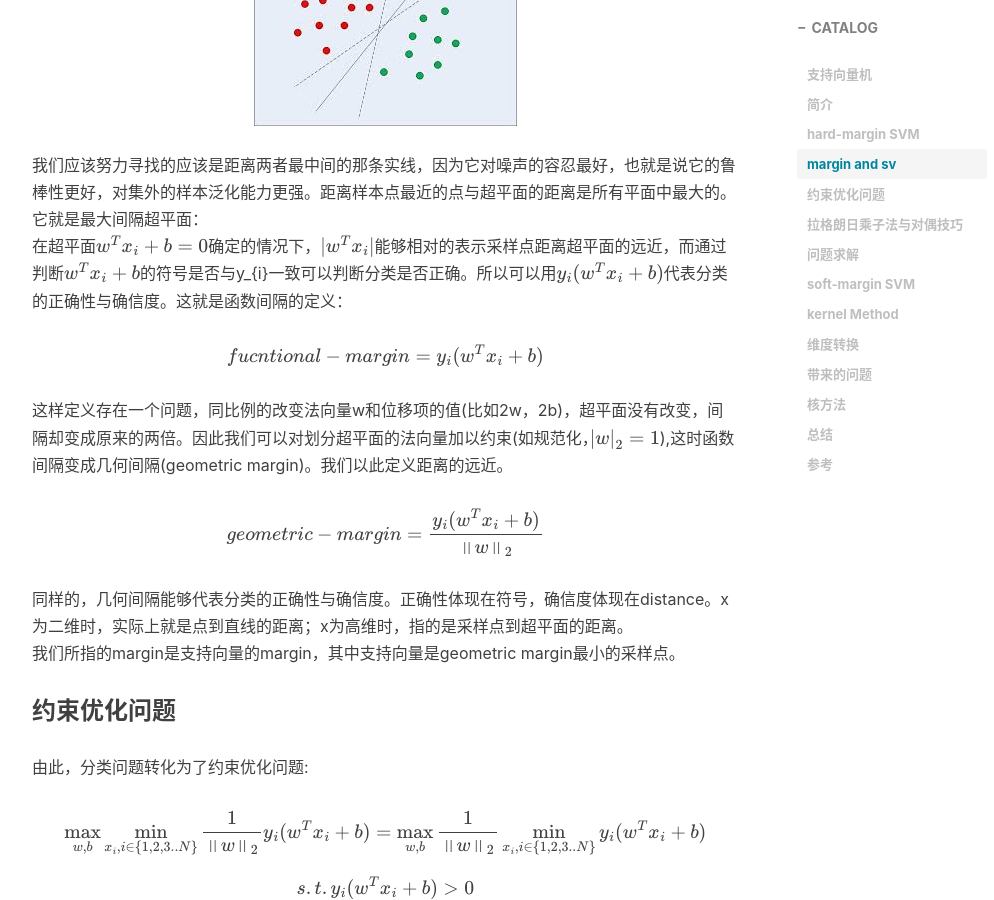
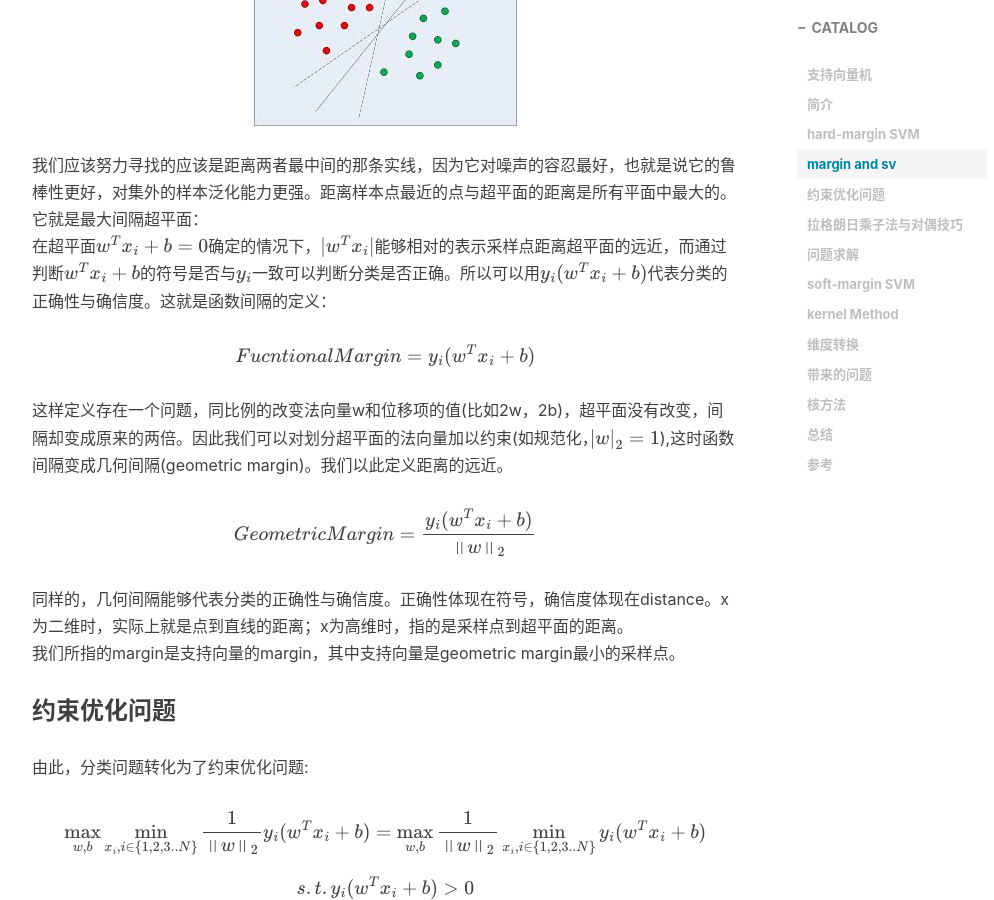
Before and after one commit to zhuxiaoxuhit/zhuxiaoxuhit.github.io, a Jekyll site: the page built from _posts/2020-03-10-支持向量机.md, in a window 1280 px wide and 900 px high, scrolled down 2329 px. Shown: the whole window, without its empty margins (233-1227 px from the left). Built offline with Jekyll 4.4.1, drawn with Linux system fonts in a browser that asks for light colours; nearby versions of some CDN libraries; formulas are drawn with MathJax 3; comment, search, counter and statistics services are not loaded.

Commit message:
[MOD]SVM

```diff
--- a/_posts/2020-03-10-支持向量机.md
+++ b/_posts/2020-03-10-支持向量机.md
@@ -51,10 +51,10 @@
 而从下图可以看到，能把训练样本分开的划分超平面可能有很多。
 ![](/img/svm_1.jpg)
 我们应该努力寻找的应该是距离两者最中间的那条实线，因为它对噪声的容忍最好，也就是说它的鲁棒性更好，对集外的样本泛化能力更强。距离样本点最近的点与超平面的距离是所有平面中最大的。它就是最大间隔超平面：
-在超平面$w^{T}x_{i}+b=0$确定的情况下，$|w^{T}x_{i}|$能够相对的表示采样点距离超平面的远近，而通过判断$w^{T}x_{i}+b$的符号是否与y_{i}一致可以判断分类是否正确。所以可以用$y_{i}(w^{T}x_{i}+b)$代表分类的正确性与确信度。这就是函数间隔的定义：
-<center>$$fucntional-margin = y_{i}(w^{T}x_{i}+b)$$</center>
+在超平面$w^{T}x_{i}+b=0$确定的情况下，$|w^{T}x_{i}|$能够相对的表示采样点距离超平面的远近，而通过判断$w^{T}x_{i}+b$的符号是否与$y_{i}$一致可以判断分类是否正确。所以可以用$y_{i}(w^{T}x_{i}+b)$代表分类的正确性与确信度。这就是函数间隔的定义：
+<center>$$FucntionalMargin = y_{i}(w^{T}x_{i}+b)$$</center>
 这样定义存在一个问题，同比例的改变法向量w和位移项的值(比如2w，2b)，超平面没有改变，间隔却变成原来的两倍。因此我们可以对划分超平面的法向量加以约束(如规范化，${\left\|w\right\|_2}=1$),这时函数间隔变成几何间隔(geometric margin)。我们以此定义距离的远近。
-<center>$$geometric-margin = \frac{y_{i}(w^{T}x_{i}+b)}{\left\|w\right\|_2}$$</center>
+<center>$$GeometricMargin = \frac{y_{i}(w^{T}x_{i}+b)}{\left\|w\right\|_2}$$</center>
 同样的，几何间隔能够代表分类的正确性与确信度。正确性体现在符号，确信度体现在distance。x为二维时，实际上就是点到直线的距离；x为高维时，指的是采样点到超平面的距离。
 我们所指的margin是支持向量的margin，其中支持向量是geometric margin最小的采样点。
 ### 约束优化问题
@@ -112,7 +112,7 @@
 其中$w^{*}$在对L求导时已经求出：
 <center>$$w^{*}=\sum_{i=1}^{N}a_{i}y_{i}x_{i}$$</center>
 由KKT条件的后三个，只要样本点不是支持向量，a_{i}必须为0。
-对于支持向量$x_{s},y_{s}$,其$1-y_{s}( w^{*T}  x_{s} +  b^{*} )=0$
+对于支持向量$x_{s},y_{s}$,其$1-y_{s}\( w^{*T}  x_{s} +  b^{*} \)=0$。
 由此可得：
 <center>$$b^{*}=y_{s}-\sum_{i=1}^{N}a_{i}y_{i}x_{i}^{T}x_{s}$$</center>
 因此，原问题的解也为：
```
Also changed, not shown: 1 other file.
